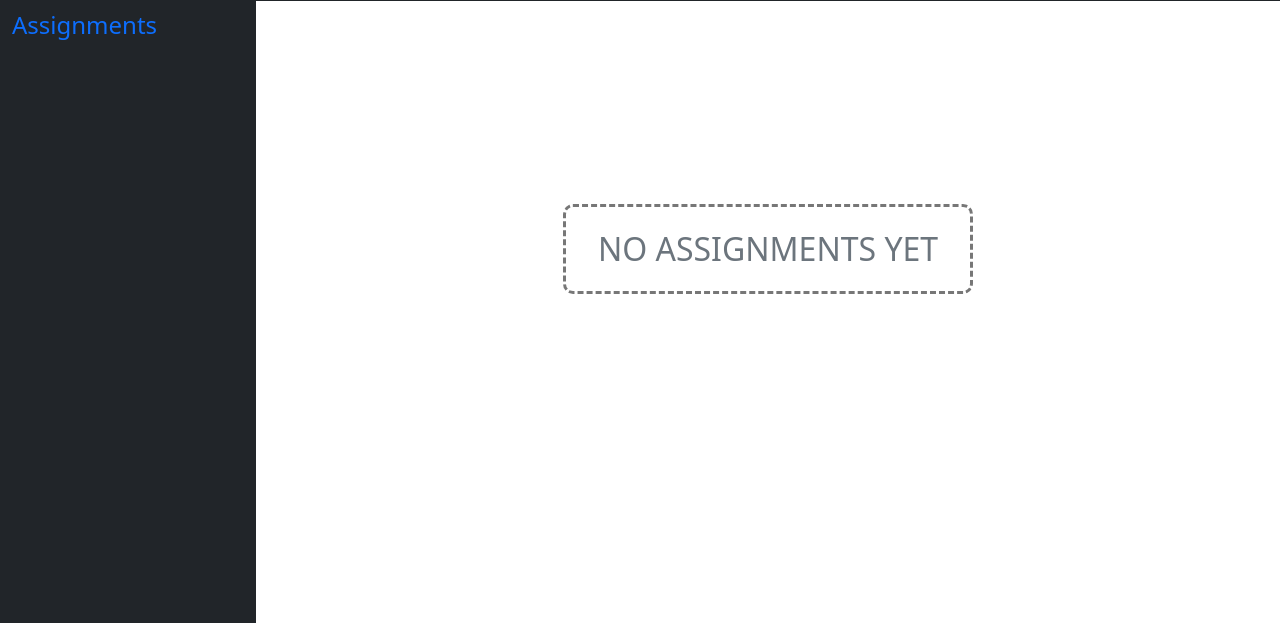
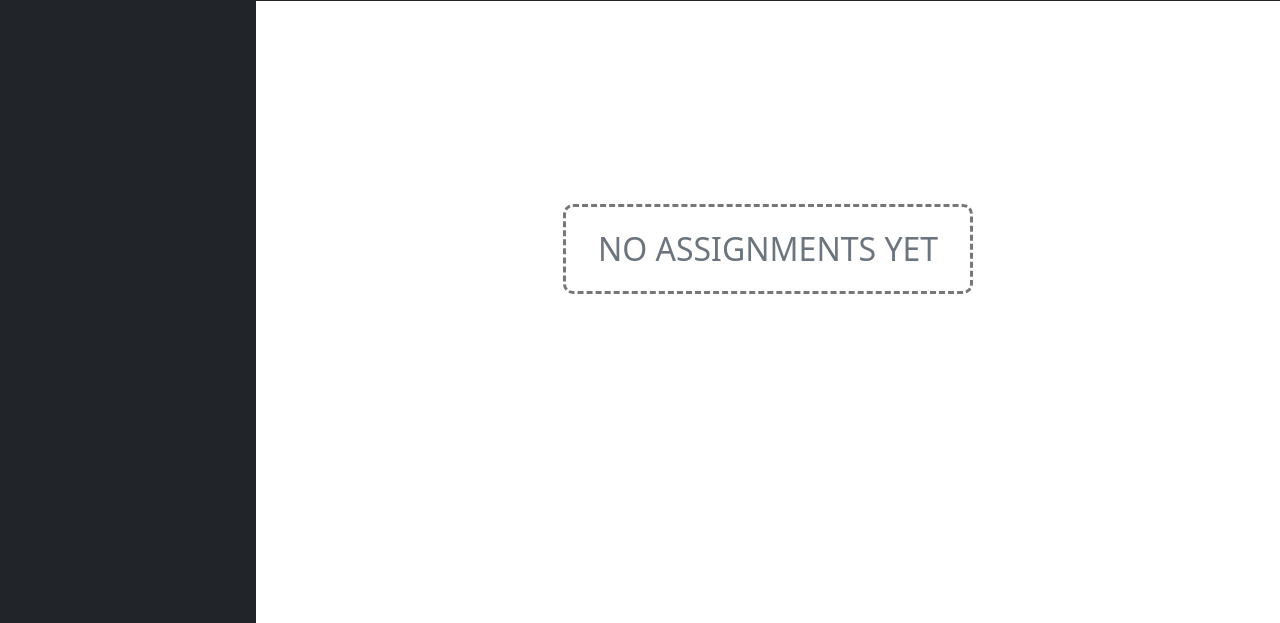
Before and after one commit to jonathanvevance/ta_grader, a Django app: page /all_assignments/ in a window 1280 px wide. Shown: the part 56-679 px from the top of the page. Run offline with Django 3.2, Linux system fonts and the light colour scheme; data that the repository does not hold is empty; some libraries are stand-ins or nearby versions.

Commit message:
removed assignments heading

```diff
--- a/setter/templates/setter/assignments.html
+++ b/setter/templates/setter/assignments.html
@@ -12,9 +12,9 @@
     <!--------------------------------------------------------------------------------------------------------------->
 
     <div class="col-sm-4 bg-dark text-light pt-2" id="sidebar">
-        <div class="row text-primary fs-4 text-start text-decoration-italics">
+        <!-- <div class="row text-primary fs-4 text-start text-decoration-italics">
             <p class="mb-1"><span>Assignments</span></p>
-        </div>
+        </div> -->
         {% for assignment in all_assignments %}
         <div class="row {% if this_assignment == assignment %}active-border{% endif %} ">
             <a href="{% url 'setter:assignment-id' assignment.id %}"
--- a/setter/templates/setter/messages.html
+++ b/setter/templates/setter/messages.html
@@ -5,7 +5,8 @@
         width: 30%;
         top: 60px;
         left: 50%;
-        transform: translate(-30%, 0);
+        /* Adjusted for 30% width */
+        transform: translate(-17%, 0);
         z-index: 100;
     }
 </style>
@@ -22,9 +23,9 @@
 
 <script>
     const alertButtons = document.getElementsByClassName("alert-button");  // Return an array
-    setTimeout(function () {
-        for (let i = 0; i < alertButtons.length; ++i) {
-            alertButtons[i].click()
-        }
-    }, 3000);
+    // setTimeout(function () {
+    //     for (let i = 0; i < alertButtons.length; ++i) {
+    //         alertButtons[i].click()
+    //     }
+    // }, 3000);
 </script>
```
